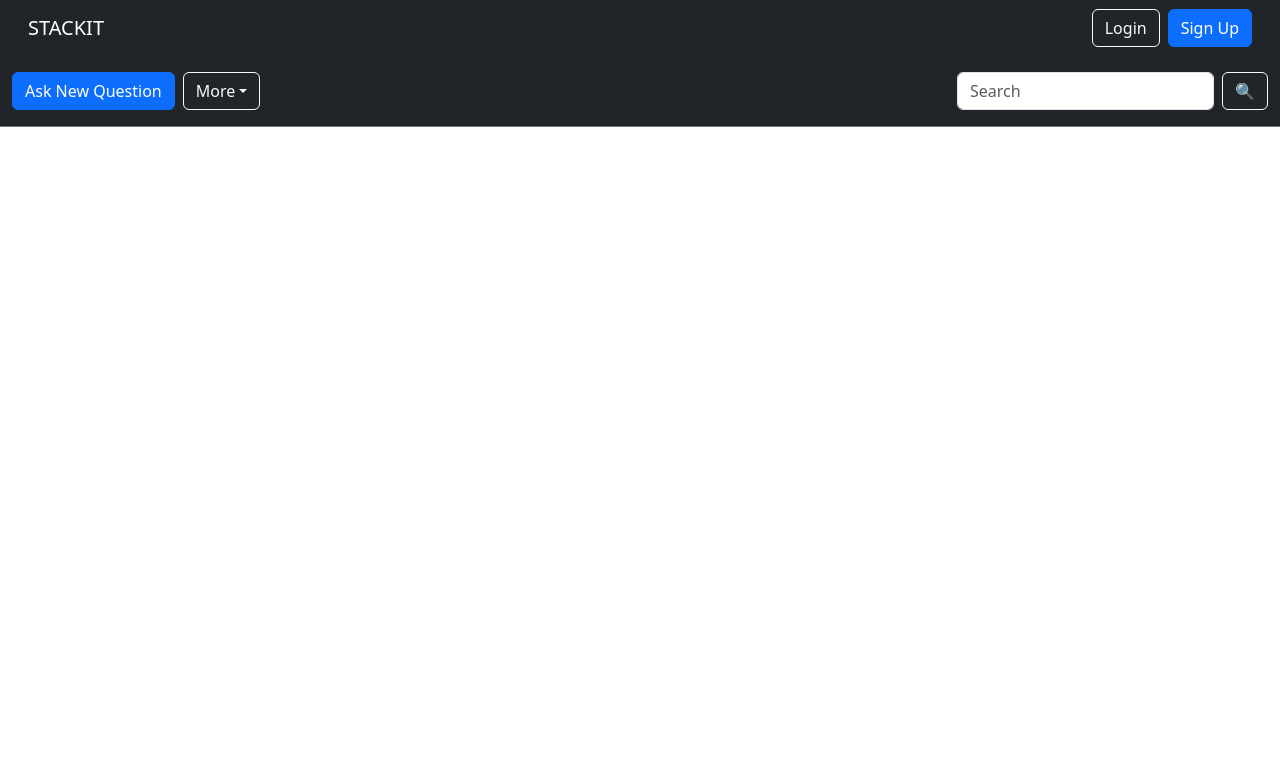
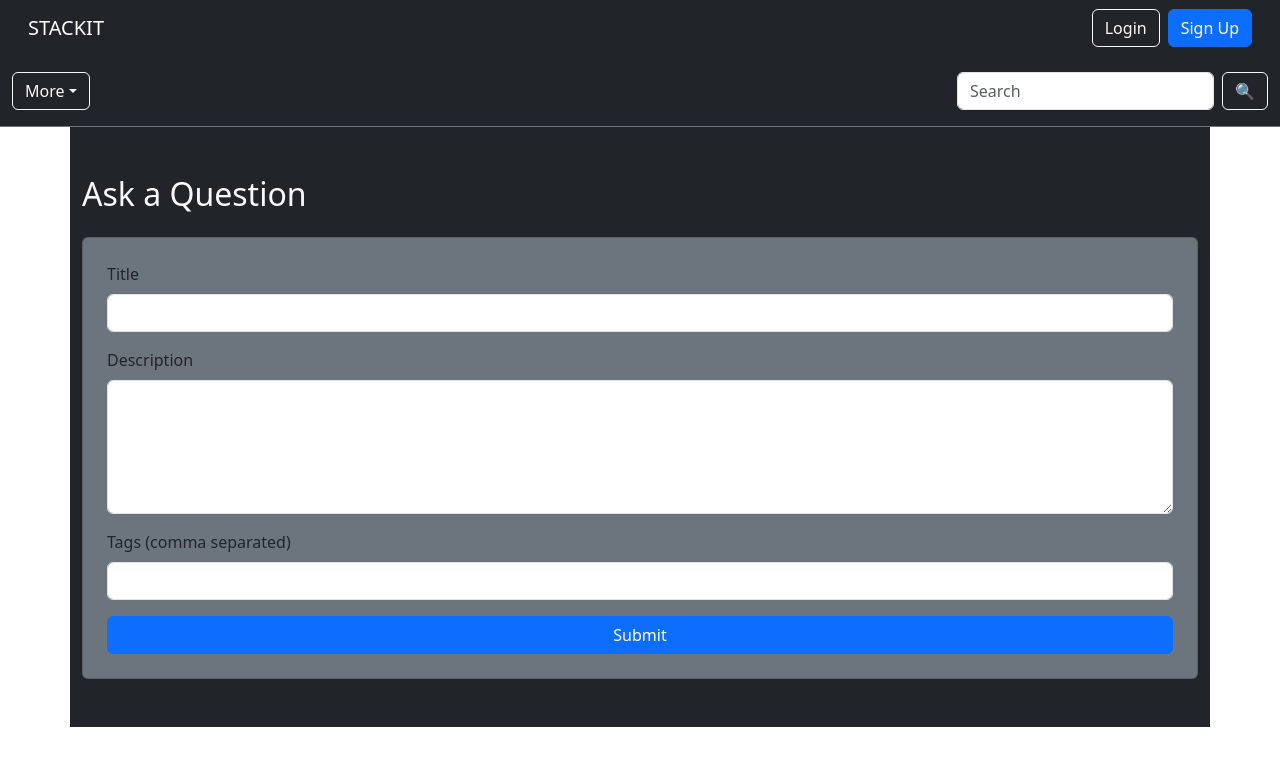
Before and after one commit to aniket-chan-and-yash-chan/odoo-hackathon-stackit, a React (Vite) app in the folder react-frontend/: page /askpage in a window 1280 px wide. Shown: the top 766 px of the page. Built offline with nearby package versions, Linux system fonts and the light colour scheme.

Commit message:
added answer page

```diff
--- a/react-frontend/src/App.jsx
+++ b/react-frontend/src/App.jsx
@@ -3,17 +3,26 @@ import { Link } from 'react-router-dom';
 import 'bootstrap/dist/css/bootstrap.min.css';
 import 'bootstrap/dist/js/bootstrap.bundle.min.js';
 import {React,useState} from 'react';
+import AskPage from './askpage';
+import Homepage from './Homepage';
 
 
 
 function TopBar() {
+  const isLoggedIn = localStorage.getItem("sessionId") !== null;
+
   return (
     <div className="container-fluid bg-dark text-white py-3 border-bottom border-secondary">
       <div className="d-flex flex-wrap align-items-center justify-content-between gap-2">
 
         {/* Left Section */}
         <div className="d-flex flex-wrap align-items-center gap-2">
-          <button className="btn btn-primary">Ask New Question</button>
+
+
+                    {isLoggedIn && (
+
+          <Link to="/askpage" className="btn btn-primary">Ask New Question</Link>
+          )}
 
           <div className="dropdown">
             <button
@@ -153,9 +162,7 @@ function Navbar() {
     </nav>
   );
 }
-function Homepage(){
 
-}
 function LoginPage() {
     const [form, setForm] = useState({ email: "", password: "" });
 
@@ -303,9 +310,10 @@ function App() {
       <TopBar />
 
     <Routes>
-      <Route path="/" element={<LoginPage />} />
+      <Route path="/" element={<Homepage />} />
       <Route path="/signup" element={<SignUpPage />} />
       <Route path="/login" element={<LoginPage />} />
+      <Route path="/askpage" element={<AskPage />} />
     </Routes>
     </>
   );
--- /dev/null
+++ b/react-frontend/src/Homepage.jsx
@@ -0,0 +1,56 @@
+import { useState, useEffect } from 'react';
+
+function QuestionCard({ title, description, tags, username, answers = 0 }) {
+  return (
+    <div className="card bg-dark text-light mb-3 border-secondary">
+      <div className="card-body d-flex justify-content-between">
+        <div>
+          <h5>{title}</h5>
+          <div className="mb-2">
+            {tags.split(',').map((tag, i) => (
+              <span key={i} className="badge bg-secondary me-1">{tag.trim()}</span>
+            ))}
+          </div>
+          <p>{description}</p>
+          <small>Posted by: {username || 'Anonymous'}</small>
+        </div>
+        <div>
+          <span className="badge bg-info">{answers} ans</span>
+        </div>
+      </div>
+    </div>
+  );
+}
+
+export default function Homepage() {
+  const [questions, setQuestions] = useState([]);
+  const [page, setPage] = useState(1);
+  const [pages, setPages] = useState(1);
+
+  useEffect(() => {
+    fetch(`http://localhost:5001/api/questions?page=${page}&per_page=5`)
+      .then(res => res.json())
+      .then(data => {
+        setQuestions(data.questions);
+        setPages(data.pages);
+      });
+  }, [page]);
+
+  return (
+    <div className="container py-4">
+      {questions.map((q, i) => (
+        <QuestionCard key={i} {...q} />
+      ))}
+
+      <nav>
+        <ul className="pagination justify-content-center">
+          {Array.from({ length: pages }, (_, i) => (
+            <li key={i} className={`page-item ${page === i + 1 ? 'active' : ''}`}>
+              <button className="page-link" onClick={() => setPage(i + 1)}>{i + 1}</button>
+            </li>
+          ))}
+        </ul>
+      </nav>
+    </div>
+  );
+}
--- /dev/null
+++ b/react-frontend/src/askpage.jsx
@@ -0,0 +1,48 @@
+import { useState } from 'react';
+
+export default function AskPage() {
+  const [title, setTitle] = useState('');
+  const [description, setDescription] = useState('');
+  const [tags, setTags] = useState('');
+
+  const handleSubmit = async (e) => {
+    e.preventDefault();
+    const response = await fetch('http://127.0.0.1:5001/api/post', {
+      method: 'POST',
+      headers: {
+        'Content-Type': 'application/json'
+      },
+      body: JSON.stringify({ title, description, tags })
+    });
+
+    if (response.ok) {
+      alert('Question posted successfully!');
+      setTitle('');
+      setDescription('');
+      setTags('');
+    } else {
+      alert('Failed to post question.');
+    }
+  };
+
+  return (
+    <div className="container py-5 bg-dark text-light">
+      <h2 className="mb-4">Ask a Question</h2>
+      <form className="card bg-secondary p-4" onSubmit={handleSubmit}>
+        <div className="mb-3">
+          <label className="form-label">Title</label>
+          <input className="form-control" value={title} onChange={(e) => setTitle(e.target.value)} required />
+        </div>
+        <div className="mb-3">
+          <label className="form-label">Description</label>
+          <textarea className="form-control" rows="5" value={description} onChange={(e) => setDescription(e.target.value)} required />
+        </div>
+        <div className="mb-3">
+          <label className="form-label">Tags (comma separated)</label>
+          <input className="form-control" value={tags} onChange={(e) => setTags(e.target.value)} required />
+        </div>
+        <button className="btn btn-primary">Submit</button>
+      </form>
+    </div>
+  );
+}
```
Also changed, not shown: react-frontend/src/landingpage.jsx (deleted, +0 -11 lines), 2 other files (tests, documents, lock files or other folders).
